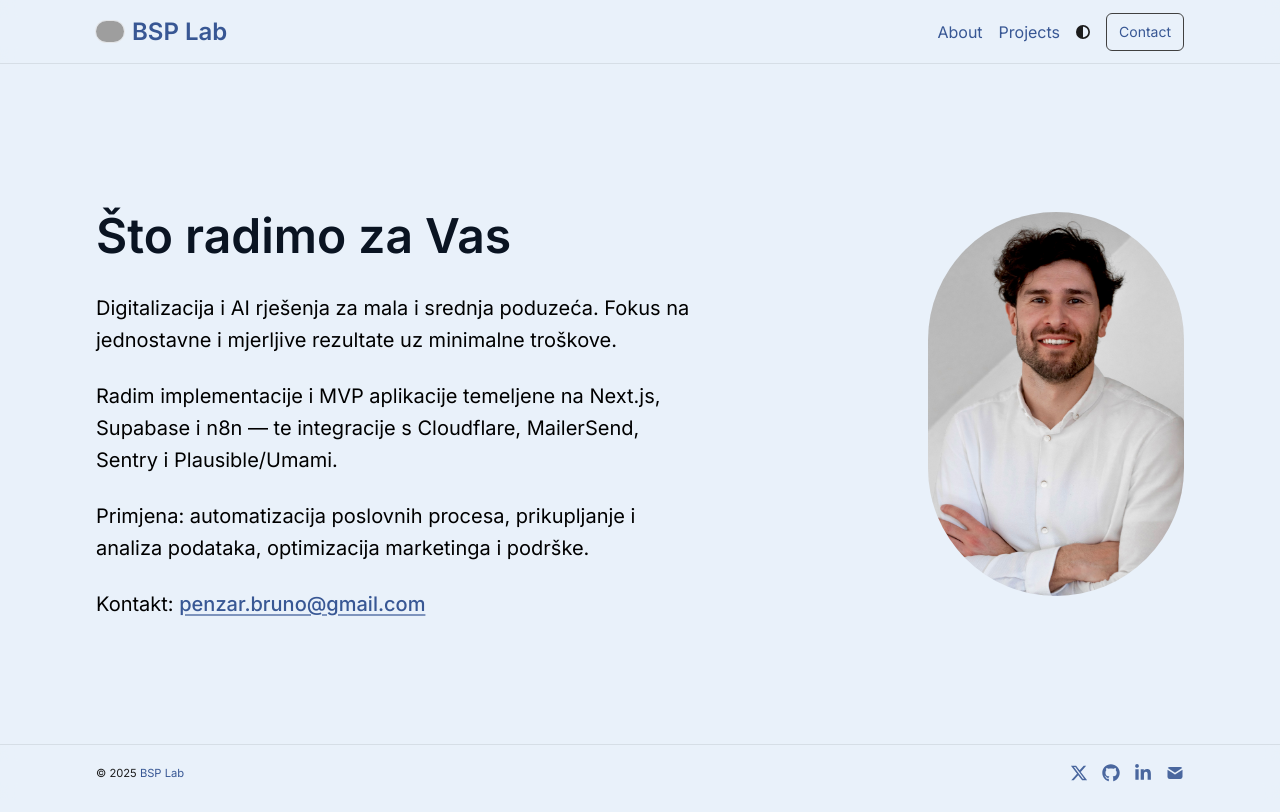
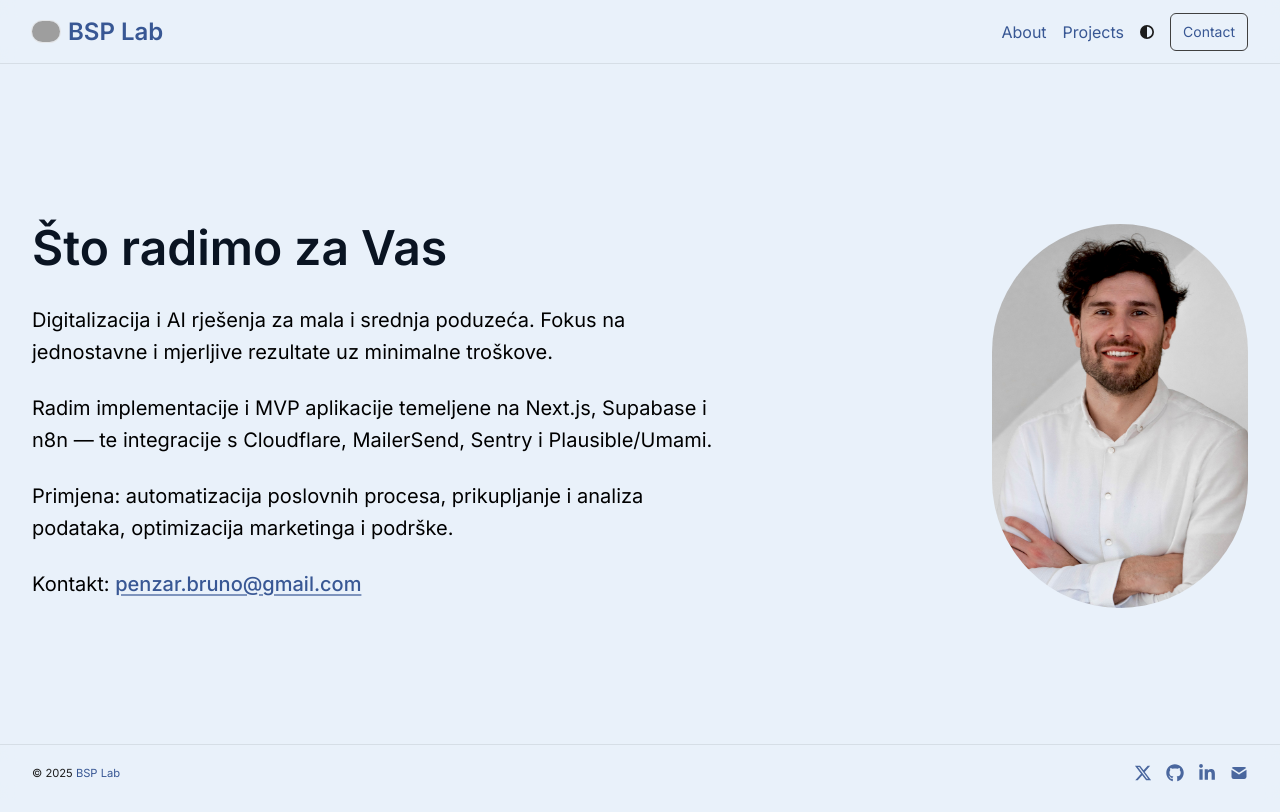
Before and after one commit to BPenzar/bsp-lab, a Next.js app: page / in a window 1280 px wide. Built offline with nearby package versions, Linux system fonts and the light colour scheme; grey boxes are pictures that could not be loaded.

Commit message:
Update layout.tsx

```diff
--- a/app/layout.tsx
+++ b/app/layout.tsx
@@ -48,21 +48,21 @@ export default function RootLayout({ children }: { children: React.ReactNode })
                    pb-[calc(var(--footer-h)+env(safe-area-inset-bottom))]"
       >
         <ThemeProvider attribute="class" defaultTheme="system" enableSystem disableTransitionOnChange>
-          {/* FIXED HEADER */}
+         {/* FIXED HEADER */}
           <header
             className="fixed top-0 inset-x-0 h-[var(--header-h)] z-50
                        border-b bg-[color:var(--paper)]/85 backdrop-blur
                        supports-[backdrop-filter]:bg-[color:var(--paper)]/70"
             style={{ borderColor: "var(--hairline)" }}
           >
-            <div className="mx-auto w-full max-w-6xl h-full px-4 sm:px-6 lg:px-8 flex items-center">
+            <div className="w-full h-full px-4 sm:px-6 lg:px-8 flex items-center justify-between">
               <Navbar />
             </div>
           </header>
 
-          {/* MAIN (centar između headera i footera) */}
+          {/* MAIN */}
           <main className="w-full flex items-center justify-center min-h-[calc(100vh-var(--header-h)-var(--footer-h))]">
-            <div className="mx-auto w-full max-w-6xl px-4 sm:px-6 lg:px-8">
+            <div className="w-full px-4 sm:px-6 lg:px-8">
               {children}
             </div>
           </main>
@@ -75,12 +75,13 @@ export default function RootLayout({ children }: { children: React.ReactNode })
             style={{ borderColor: "var(--hairline)" }}
           >
             <div
-              className="mx-auto w-full max-w-6xl h-full px-4 sm:px-6 lg:px-8 flex items-center justify-between"
+              className="w-full h-full px-4 sm:px-6 lg:px-8 flex items-center justify-between"
               style={{ paddingBottom: "env(safe-area-inset-bottom)" }}
             >
               <Footer />
             </div>
           </footer>
+
 
           <Analytics />
           <SpeedInsights />
```
